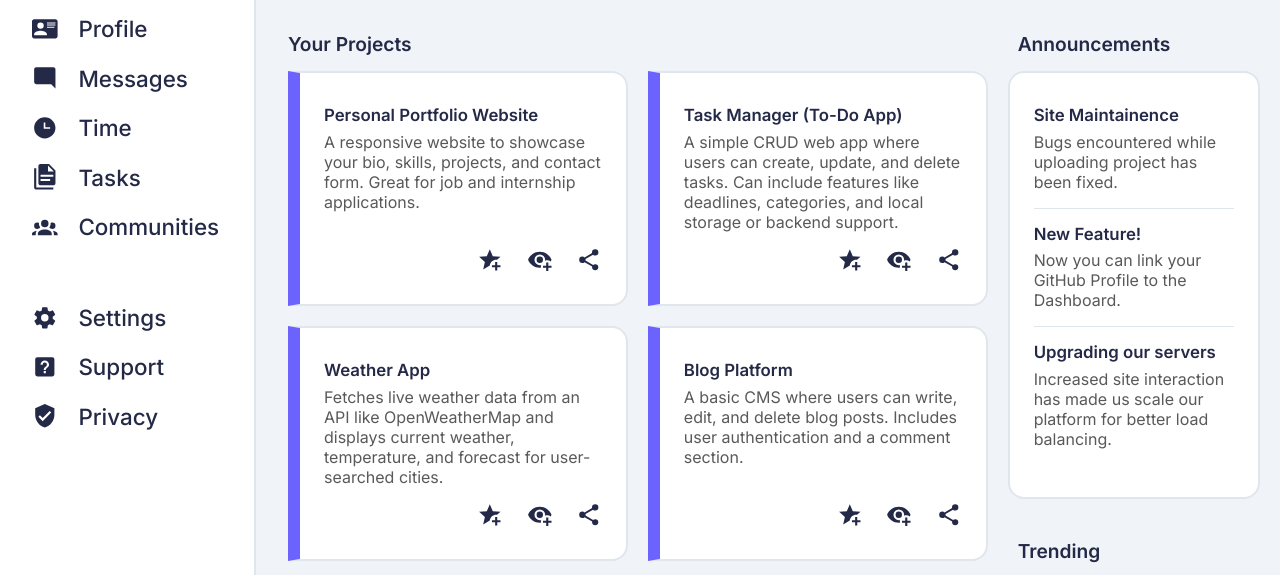
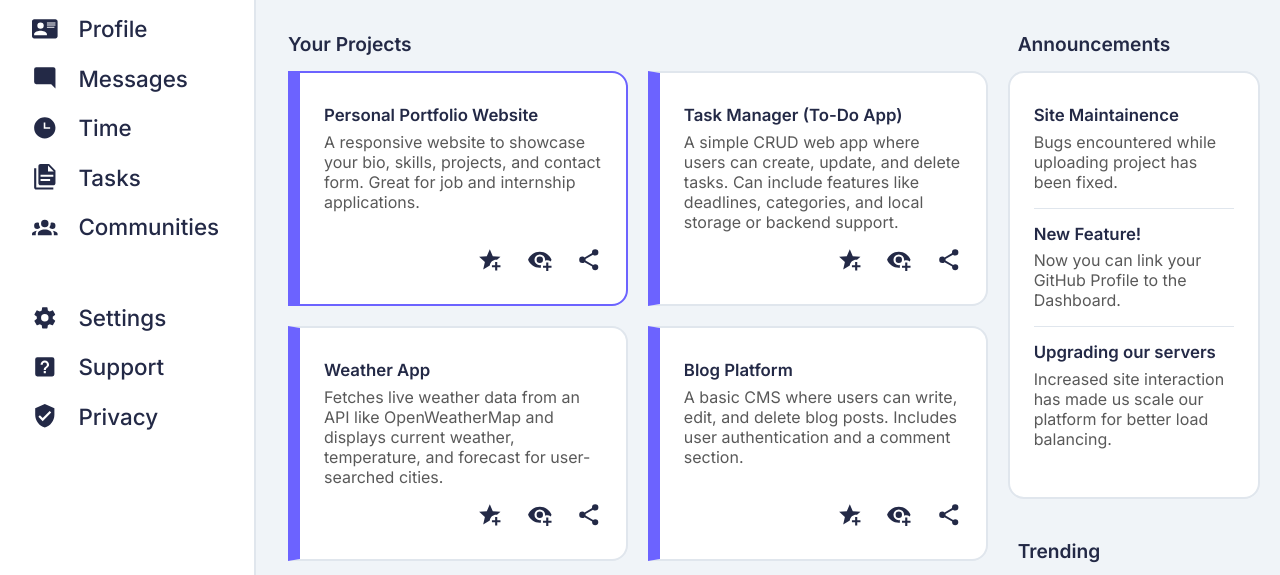
Before and after one commit to whatisaProCoder/odin-admin-dashboard, a plain HTML site: page index.html in a window 1280 px wide. In both pictures the pointer is over the element 457 px from the left and 358 px from the top of the page. Shown: the part 170-745 px from the top of the page. Drawn offline with Linux system fonts and the light colour scheme.

Commit message:
card hover effect

```diff
--- a/styles.css
+++ b/styles.css
@@ -308,6 +308,11 @@ body {
     border-bottom-left-radius: 0;
     overflow: none;
     /* box-shadow: 0 4px 10px rgba(0, 0, 0, 0.25); */
+    transition: border-color ease 0.3s;
+}
+
+.card:hover {
+    border-color: var(--accent-color);
 }
 
 .card>.text>.title {
```
